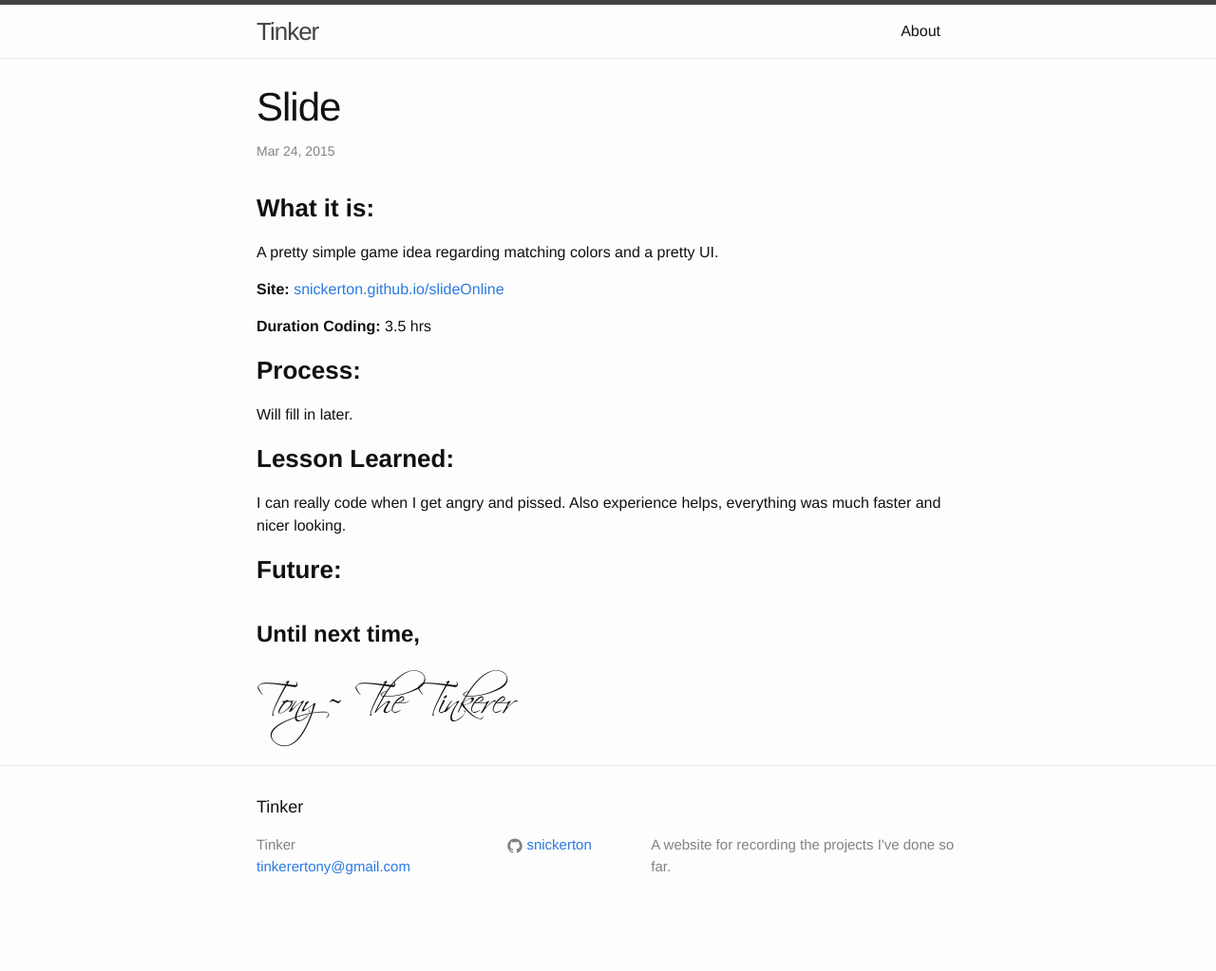
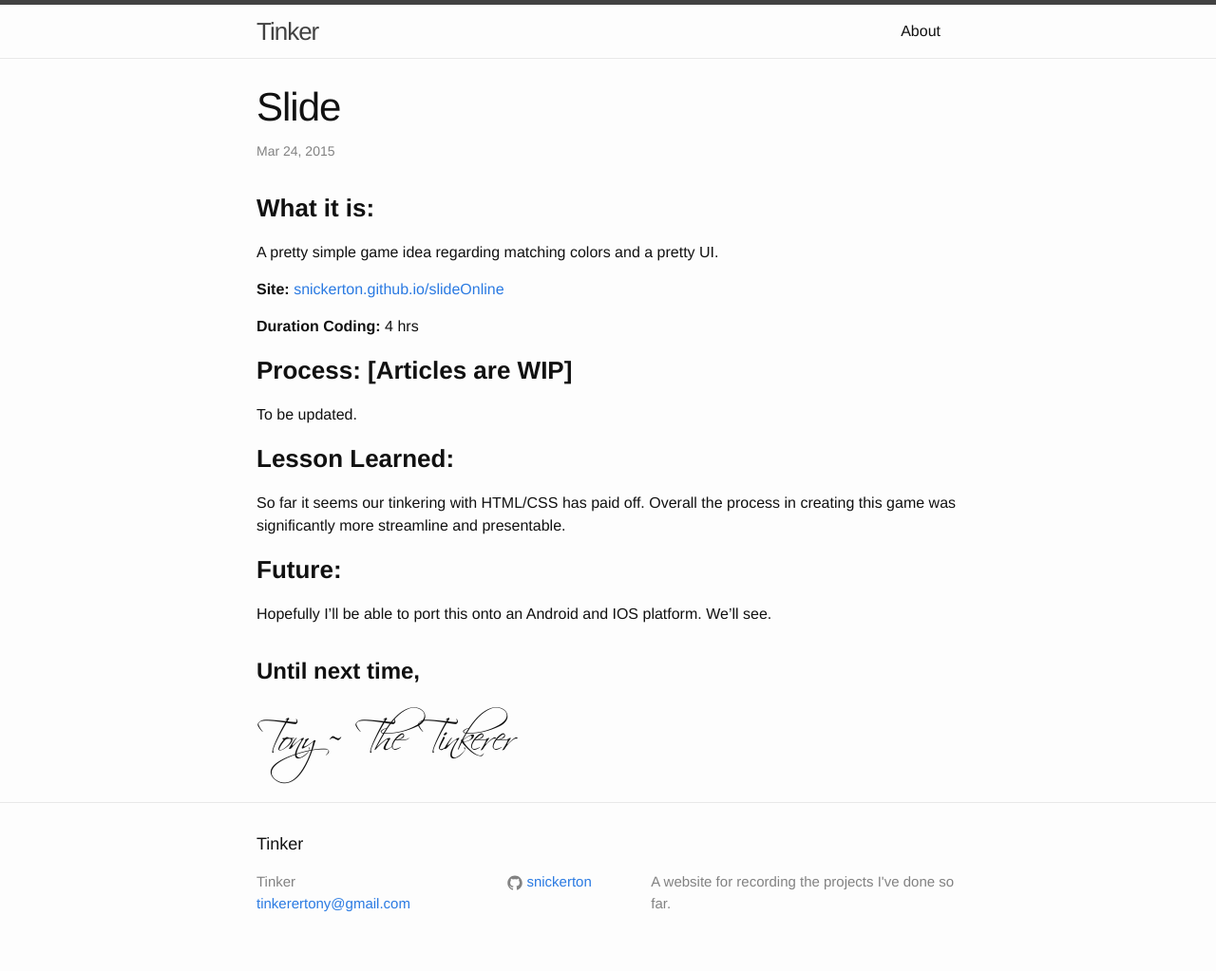
Before and after one commit to snickerton/snickerton.github.legacy, a Jekyll site: the page built from _posts/2015-03-24-Slide.markdown, in a window 1280 px wide. Shown: the whole page at 95% size. Built offline with Jekyll 4.4.1, drawn with Linux system fonts in a browser that asks for light colours; before the commit the page ends 984 px from its top, so only the background shows below that.

Commit message:
Update 2015-03-24-Slide.markdown

```diff
--- a/_posts/2015-03-24-Slide.markdown
+++ b/_posts/2015-03-24-Slide.markdown
@@ -11,14 +11,15 @@ A pretty simple game idea regarding matching colors and a pretty UI.
 
 <b>Site:</b> [snickerton.github.io/slideOnline][site]
 
-<b>Duration Coding:</b> 3.5 hrs
+<b>Duration Coding:</b> 4 hrs
 
-<h3><b>Process:</b></h3>
-Will fill in later.
+<h3><b>Process:  [Articles are WIP]</b></h3>
+To be updated.
 
 <h3><b>Lesson Learned:</b></h3>
-I can really code when I get angry and pissed. Also experience helps, everything was much faster and nicer looking.
+So far it seems our tinkering with HTML/CSS has paid off. Overall the process in creating this game was significantly more streamline and presentable.
 
 <h3><b>Future:</b></h3>
+Hopefully I'll be able to port this onto an Android and IOS platform. We'll see.
 
 [site]:    http://snickerton.github.io/slideOnline/
```
